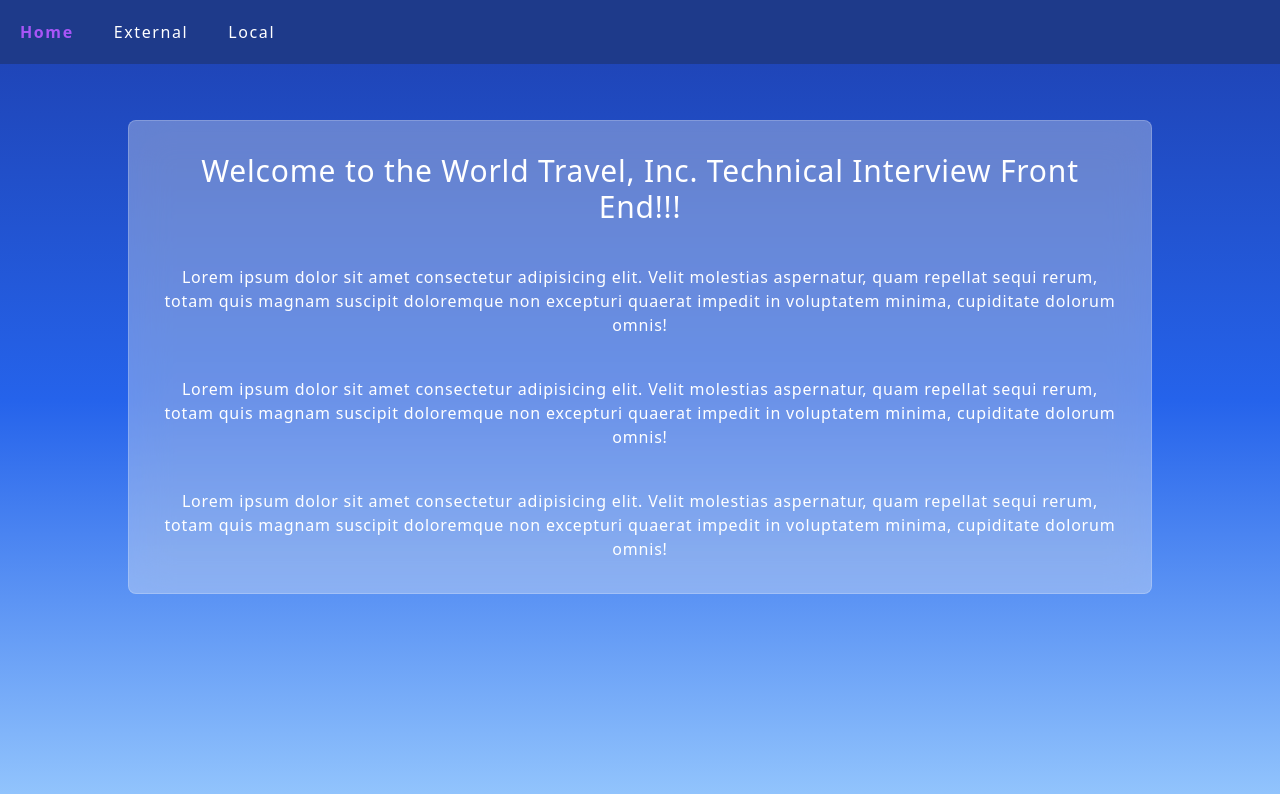
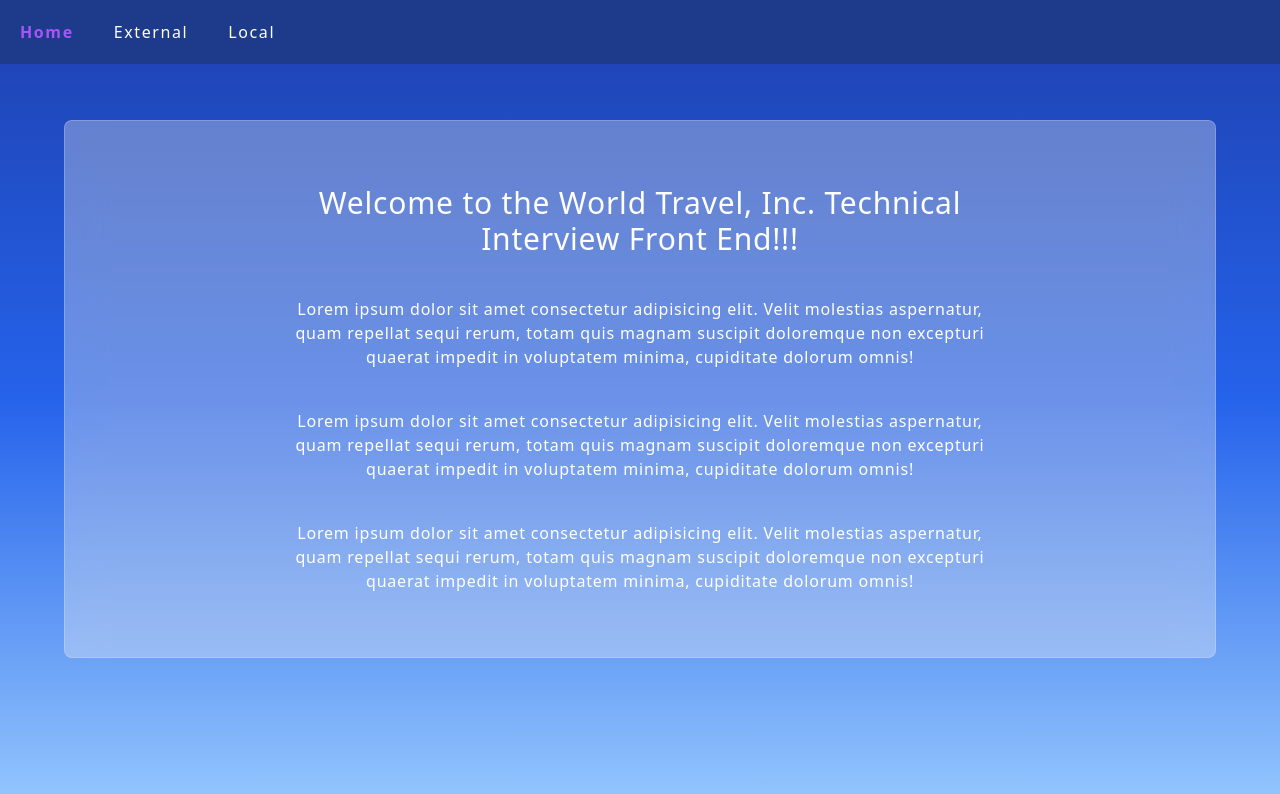
Before and after one commit to estebanCastaneira/wtti_front, a React (Vite) app: page /home in a window 1280 px wide. Shown: the top 794 px of the page. Built offline with nearby package versions, Linux system fonts and the light colour scheme.

Commit message:
Styles Home

```diff
--- a/src/components/Home.jsx
+++ b/src/components/Home.jsx
@@ -2,7 +2,7 @@ function Home() {
   return (
     <div className="flex justify-center text-white text-center">
       <div className="container my-14">
-        <section className="backdrop-blur-[20px] backdrop-saturate-[92%] bg-[#ffffff] bg-opacity-30 border border-opacity-20 border-white w-[80%]  my-0 mx-auto p-8 rounded-lg tracking-wider flex flex-col gap-10">
+        <section className="backdrop-blur-[20px] backdrop-saturate-[92%] bg-[#ffffff] bg-opacity-30 border border-opacity-20 border-white w-[90%] my-0 mx-auto p-16 lg:py-16 lg:px-56 rounded-lg tracking-wider flex flex-col gap-10">
           <h1 className="text-3xl">
             Welcome to the World Travel, Inc. Technical Interview Front End!!!
           </h1>
```
